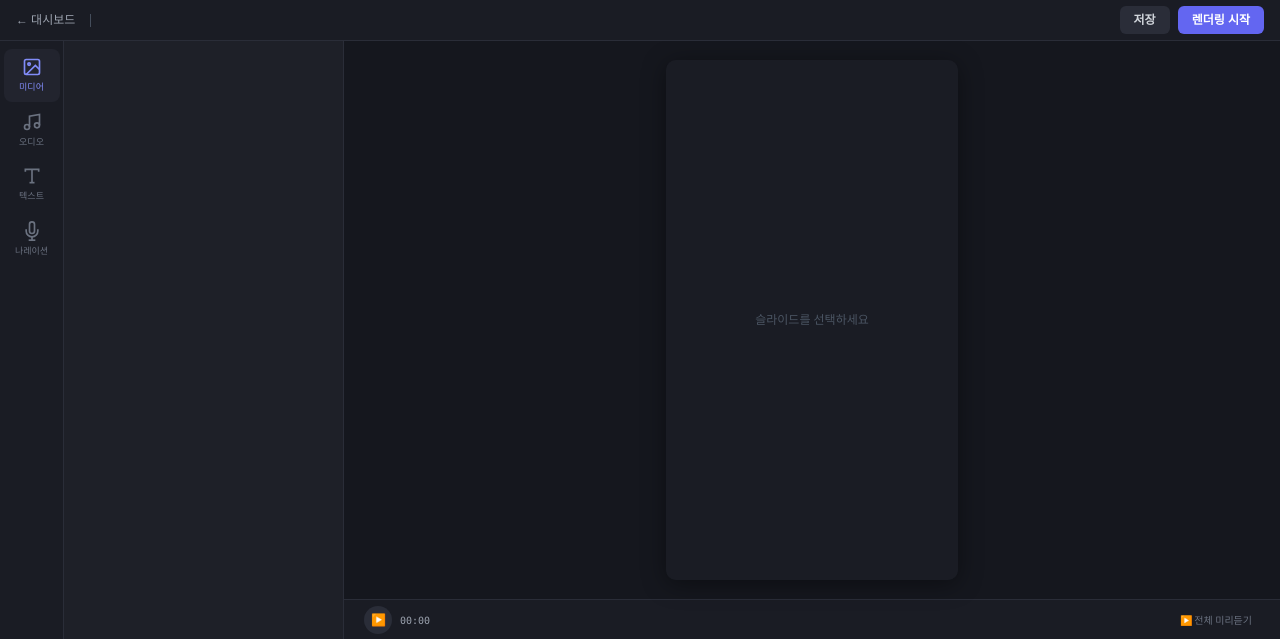
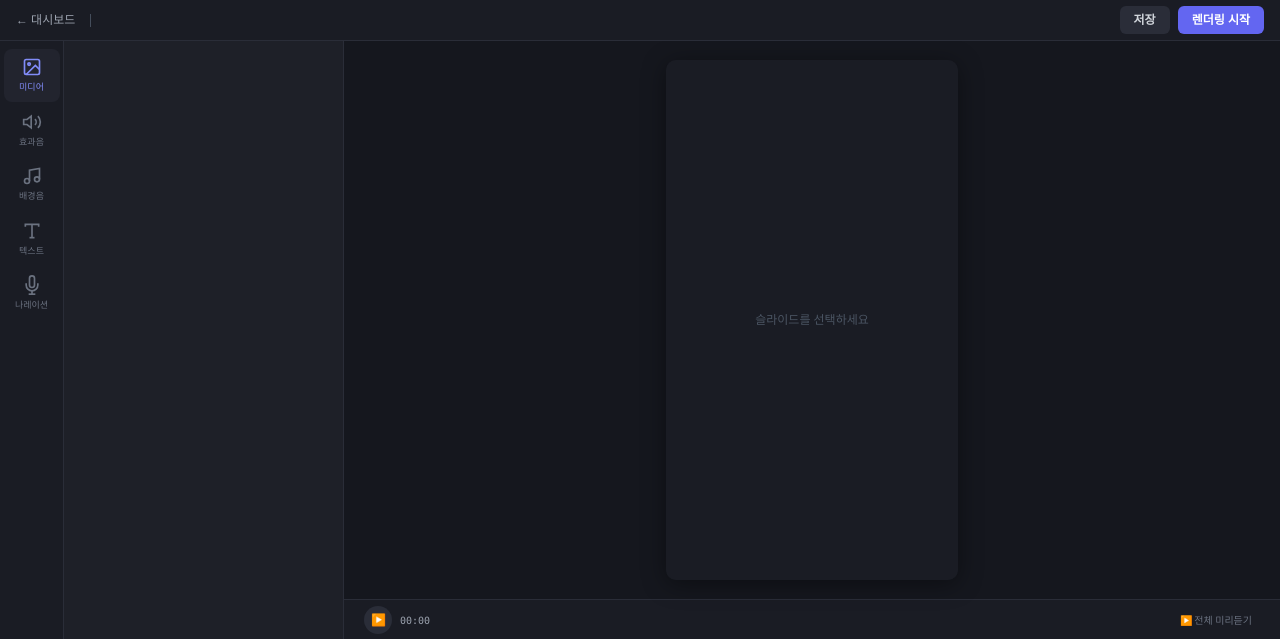
Before and after one commit to myungseok-oh/youtube-shorts, a FastAPI app: template templates/composer.html in a window 1280 px wide. Shown: the top 639 px of the page. Run offline with FastAPI, Linux system fonts and the light colour scheme; the template is opened without the code that fills it, so the values that code supplies are empty; parts of the project's set-up code (start-up, migrations or seed data) failed here and were passed over; some libraries are stand-ins or nearby versions; some web fonts are replaced.

Commit message:
오디오 탭 분리: 효과음(SFX) + 배경음(BGM) 별도 탭
- 효과음 탭: SFX 목록 + 드래그 앤 드롭
- 배경음 탭: BGM 목록 + 적용/볼륨 슬라이더/제거
- 아이콘 사이드바 5탭: 미디어, 효과음, 배경음, 텍스트, 나레이션

Co-Authored-By: Claude Opus 4.6 (1M context) <noreply@anthropic.com>

```diff
--- a/static/composer.js
+++ b/static/composer.js
@@ -25,7 +25,8 @@ async function initComposer() {
 
   renderTimeline();
   renderTabMedia();
-  renderTabAudio();
+  renderTabSfx();
+  renderTabBgm();
   if (composeState.slide_order.length > 0) {
     selectSlide(0);
   }
@@ -522,9 +523,11 @@ function switchTab(tab) {
   _activeTab = tab;
   document.querySelectorAll('.comp-icon-tab').forEach(el => el.classList.toggle('active', el.dataset.tab === tab));
   document.querySelectorAll('.comp-tab-content').forEach(el => el.classList.toggle('active', el.id === `tab-${tab}`));
-  // 탭 전환 시 컨텐츠 갱신
   if (tab === 'text') renderTabText();
   if (tab === 'narration') renderTabNarration();
+  if (tab === 'bgm') renderTabBgm();
+  if (tab === 'sfx') renderTabSfx();
+  if (tab === 'media') renderTabMedia();
 }
 
 // ─── Tab: Media ───
@@ -561,11 +564,11 @@ function uploadCurrentSlideBg(input) {
   if (sl) uploadSlideBg(sl.num, input);
 }
 
-// ─── Tab: Audio ───
+// ─── Tab: SFX (효과음) ───
 
-function renderTabAudio() {
-  const el = document.getElementById("tab-audio");
-  let html = `<div class="comp-tab-title">효과음 (SFX)</div>`;
+function renderTabSfx() {
+  const el = document.getElementById("tab-sfx");
+  let html = `<div class="comp-tab-title">효과음</div>`;
   html += `<div class="comp-tab-subtitle">타임라인에 드래그하세요</div>`;
   (composerData.sfx_list || []).forEach(s => {
     html += `<div class="audio-item" draggable="true" ondragstart="onSfxDragStart(event, '${s.file}')">
@@ -574,22 +577,40 @@ function renderTabAudio() {
       <span style="font-size:9px;color:#6b7280;">${s.duration.toFixed(1)}s</span>
     </div>`;
   });
-  html += `<div class="comp-tab-title" style="margin-top:16px;">배경 음악 (BGM)</div>`;
+  if ((composerData.sfx_list || []).length === 0) {
+    html += `<div style="font-size:10px;color:#4b5563;padding:12px;">data/sfx/ 폴더에 효과음을 추가하세요</div>`;
+  }
+  el.innerHTML = html;
+}
+
+// ─── Tab: BGM (배경음) ───
+
+function renderTabBgm() {
+  const el = document.getElementById("tab-bgm");
+  let html = `<div class="comp-tab-title">배경 음악</div>`;
   (composerData.bgm_list || []).forEach(s => {
     const isActive = composeState.bgm && composeState.bgm.file === s.file;
     html += `<div class="audio-item ${isActive ? 'bgm-active' : ''}">
       <button class="audio-play-btn" onclick="previewAudio('${s.path}')">&#9654;</button>
       <span class="flex-1 truncate">${s.file.replace(/\.[^.]+$/, '')}</span>
+      <span style="font-size:9px;color:#6b7280;">${s.duration ? (s.duration > 60 ? Math.floor(s.duration/60)+'m' : s.duration.toFixed(0)+'s') : ''}</span>
       <button class="audio-apply-btn ${isActive ? 'applied' : ''}" onclick="applyBgm('${_esc(s.file)}', '${_esc(s.path)}', ${s.duration || 0})">${isActive ? '적용됨' : '적용'}</button>
     </div>`;
   });
   if (composeState.bgm) {
-    html += `<div style="margin-top:8px;">
+    html += `<div style="margin-top:12px;padding-top:10px;border-top:1px solid #2a2d38;">
+      <div style="font-size:10px;color:#34d399;margin-bottom:6px;">적용됨: ${_esc(composeState.bgm.file)}</div>
       <div class="ctrl-row"><span class="ctrl-label">볼륨</span>
-        <input class="ctrl-input" type="number" value="${composeState.bgm.volume}" min="0" max="1" step="0.01" onchange="updateBgmProp('volume', +this.value)">
+        <input class="ctrl-input" type="range" min="0" max="0.5" step="0.01" value="${composeState.bgm.volume}"
+               oninput="updateBgmProp('volume', +this.value); this.nextElementSibling.textContent=Math.round(this.value*100)+'%';"
+               style="flex:1;accent-color:#34d399;">
+        <span style="font-size:9px;color:#6b7280;width:28px;text-align:right;">${Math.round(composeState.bgm.volume * 100)}%</span>
       </div>
-      <button onclick="removeBgm()" style="width:100%;padding:4px;background:#3b1c1c;color:#f87171;border:none;border-radius:4px;font-size:10px;cursor:pointer;margin-top:4px;">BGM 제거</button>
+      <button onclick="removeBgm()" style="width:100%;padding:5px;background:#3b1c1c;color:#f87171;border:none;border-radius:5px;font-size:10px;cursor:pointer;margin-top:6px;">제거</button>
     </div>`;
+  }
+  if ((composerData.bgm_list || []).length === 0) {
+    html += `<div style="font-size:10px;color:#4b5563;padding:12px;">data/bgm/ 폴더에 배경음을 추가하세요</div>`;
   }
   el.innerHTML = html;
 }
@@ -815,7 +836,7 @@ function applyBgm(file, path, duration) {
   };
   _dirty = true;
   renderBgmTrack();
-  renderSidebar();
+  renderTabBgm();
   renderProps();
 }
 
@@ -823,7 +844,7 @@ function removeBgm() {
   composeState.bgm = null;
   _dirty = true;
   renderBgmTrack();
-  renderSidebar();
+  renderTabBgm();
   renderProps();
 }
 
--- a/templates/composer.html
+++ b/templates/composer.html
@@ -33,9 +33,13 @@
         <svg width="20" height="20" viewBox="0 0 24 24" fill="none" stroke="currentColor" stroke-width="2"><rect x="3" y="3" width="18" height="18" rx="2"/><circle cx="8.5" cy="8.5" r="1.5"/><path d="M21 15l-5-5L5 21"/></svg>
         <span>미디어</span>
       </button>
-      <button class="comp-icon-tab" data-tab="audio" onclick="switchTab('audio')">
+      <button class="comp-icon-tab" data-tab="sfx" onclick="switchTab('sfx')">
+        <svg width="20" height="20" viewBox="0 0 24 24" fill="none" stroke="currentColor" stroke-width="2"><polygon points="11 5 6 9 2 9 2 15 6 15 11 19 11 5"/><path d="M19.07 4.93a10 10 0 010 14.14"/><path d="M15.54 8.46a5 5 0 010 7.07"/></svg>
+        <span>효과음</span>
+      </button>
+      <button class="comp-icon-tab" data-tab="bgm" onclick="switchTab('bgm')">
         <svg width="20" height="20" viewBox="0 0 24 24" fill="none" stroke="currentColor" stroke-width="2"><path d="M9 18V5l12-2v13"/><circle cx="6" cy="18" r="3"/><circle cx="18" cy="16" r="3"/></svg>
-        <span>오디오</span>
+        <span>배경음</span>
       </button>
       <button class="comp-icon-tab" data-tab="text" onclick="switchTab('text')">
         <svg width="20" height="20" viewBox="0 0 24 24" fill="none" stroke="currentColor" stroke-width="2"><path d="M4 7V4h16v3"/><path d="M9 20h6"/><path d="M12 4v16"/></svg>
@@ -50,7 +54,8 @@
     <!-- Tab Panel -->
     <div class="comp-tab-panel" id="tab-panel">
       <div id="tab-media" class="comp-tab-content active"></div>
-      <div id="tab-audio" class="comp-tab-content"></div>
+      <div id="tab-sfx" class="comp-tab-content"></div>
+      <div id="tab-bgm" class="comp-tab-content"></div>
       <div id="tab-text" class="comp-tab-content"></div>
       <div id="tab-narration" class="comp-tab-content"></div>
     </div>
```
